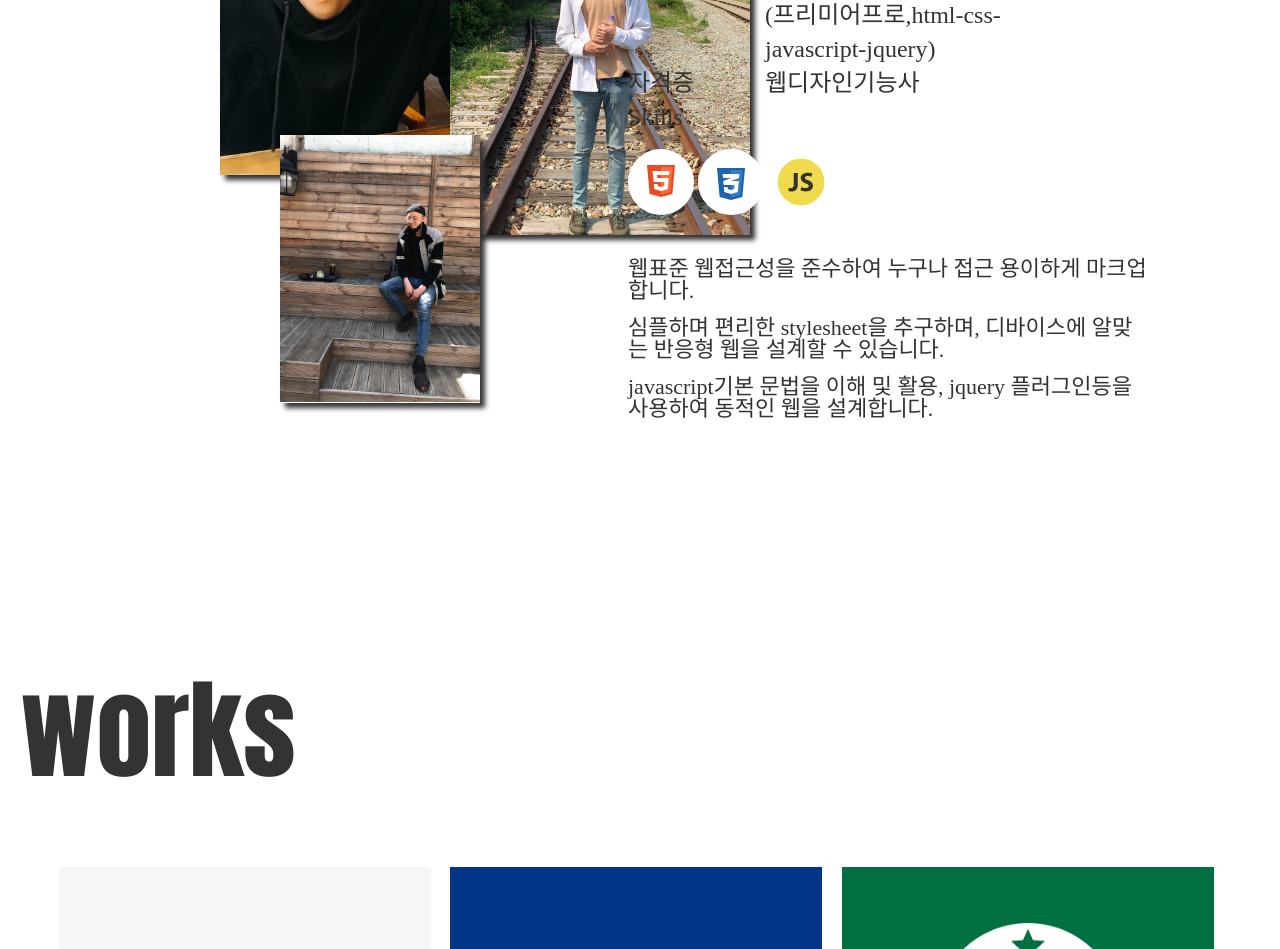
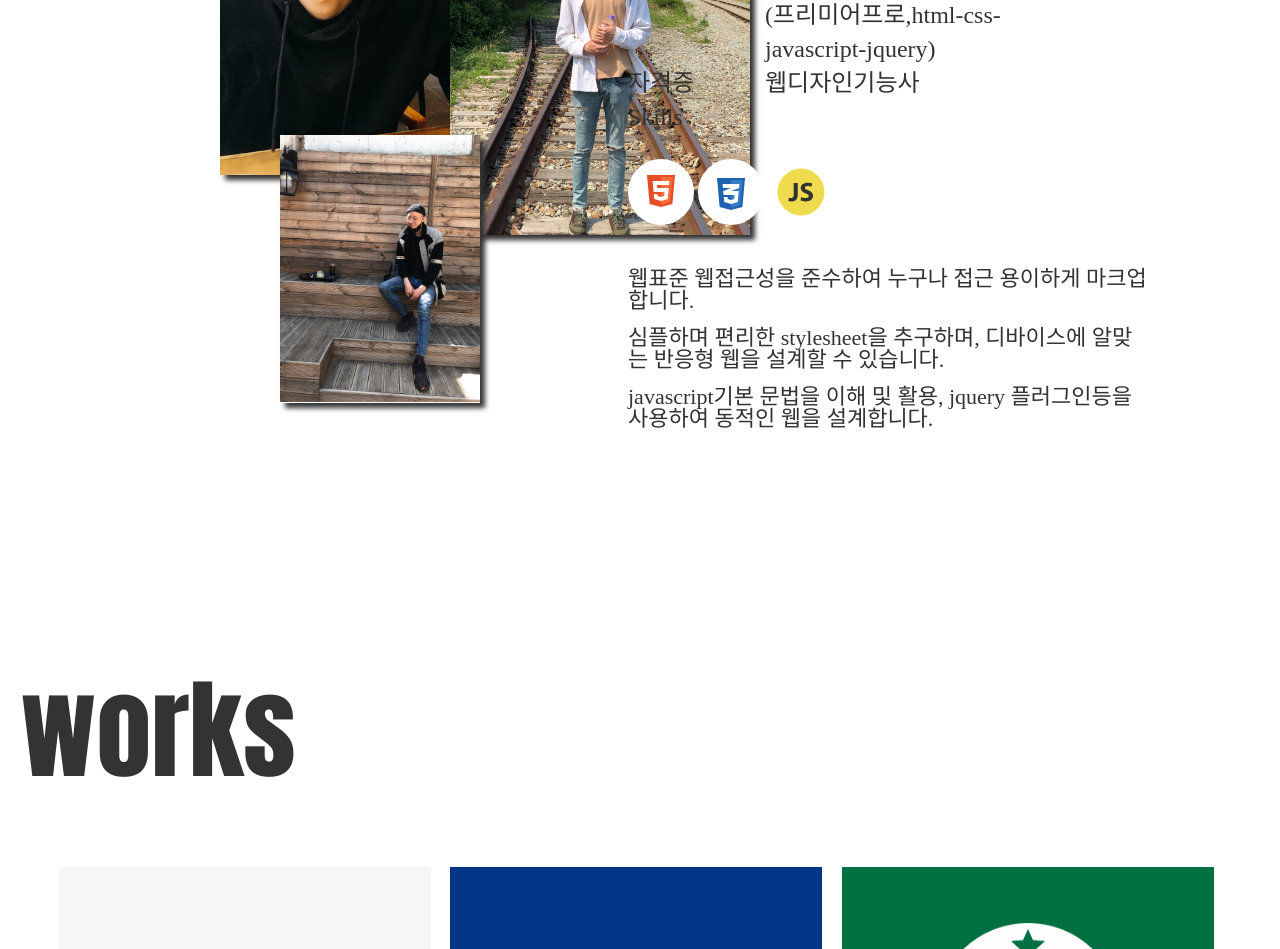
Before and after one commit to ill521/portfolio, a plain HTML site: page index.html in a window 1280 px wide. Shown: the part 1345-2294 px from the top of the page. Drawn offline with nearby package versions, Linux system fonts and the light colour scheme; a web font is replaced by a local one.

Commit message:
Update main.css

```diff
--- a/css/main.css
+++ b/css/main.css
@@ -93,7 +93,7 @@ animation: gradient 8s ease infinite;
 #about .skills ul li.html5 span:before {background: rgb(223, 127, 49);}
 #about .skills ul li.css {line-height: 85px;}
 #about .skills ul li.css span:before {background: rgb(57, 57, 138);}
-#about .skills ul li.js {line-height: 85px;}
+#about .skills ul li.js span {line-height: 80px;margin-top: 10px}
 #about .skills ul li.js span:before {background: rgb(190, 175, 36);}
 .skills .up-on-scroll {
   margin-top: 20px;
```
